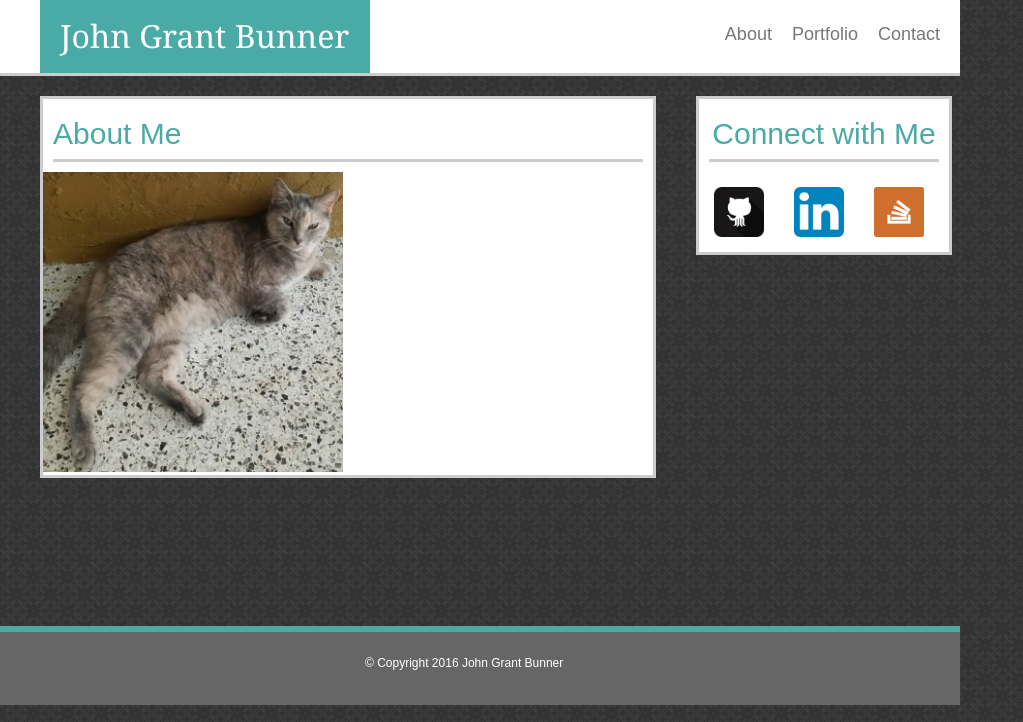
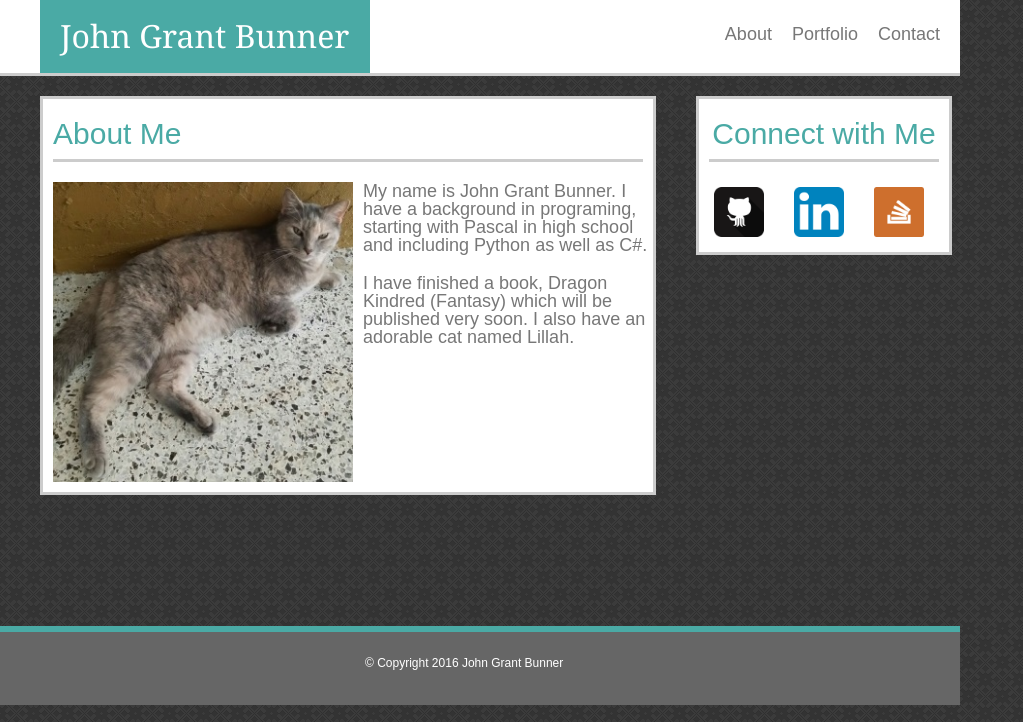
Before and after one commit to ScribeDK/Basic-Portfolio, a PHP site: page / in a window 1280 px wide. Shown: the top 722 px of the page, without its empty margins (0-1023 px from the left). Run offline with PHP 8.4, Linux system fonts and the light colour scheme.

Commit message:
Portolio

```diff
--- a/assets/css/style.css
+++ b/assets/css/style.css
@@ -62,7 +62,8 @@ body {background-image: url("../images/dark_embroidery.png");
 	margin-top: 25px;
 	float: left;}
 
-#PictureAbout{float: left;}
+#PictureAbout{float: left;
+	margin: 10px;}
 
 .ContactInfo{color: #777777;
 	font-size: 18px;
@@ -79,6 +80,10 @@ body {background-image: url("../images/dark_embroidery.png");
 	padding-right: 20px;
 	padding-top: 20px;
 	text-decoration: none;}
+
+.TextMain{color: #777777;
+	font-size: 18px;
+	margin-top: 20px;}
 
 .TextSection{font-family:'Georgia', Times, Times New Roman, serif;
 	text-align: center;
--- a/index.html
+++ b/index.html
@@ -22,7 +22,9 @@
 
 	<section id="MainSection">
 	<h2 class="Title Title-1">About Me</h2>
-	<img class="PictureAbout" width="300" height="300" alt="Lillah" src="assets/images/Lillah.jpg" />
+	<img id="PictureAbout" width="300" height="300" alt="Lillah" src="assets/images/Lillah.jpg" />
+	<p class="TextMain">My name is John Grant Bunner. I have a background in programing, starting with Pascal in high school and including Python as well as C#.</p>
+	<p class="TextMain">I have finished a book, Dragon Kindred (Fantasy) which will be published very soon. I also have an adorable cat named Lillah.</p>
 	</section>
 
 	<section id="SideSection">
```
Also changed, not shown: portfolio.html (+4 -4 lines).
